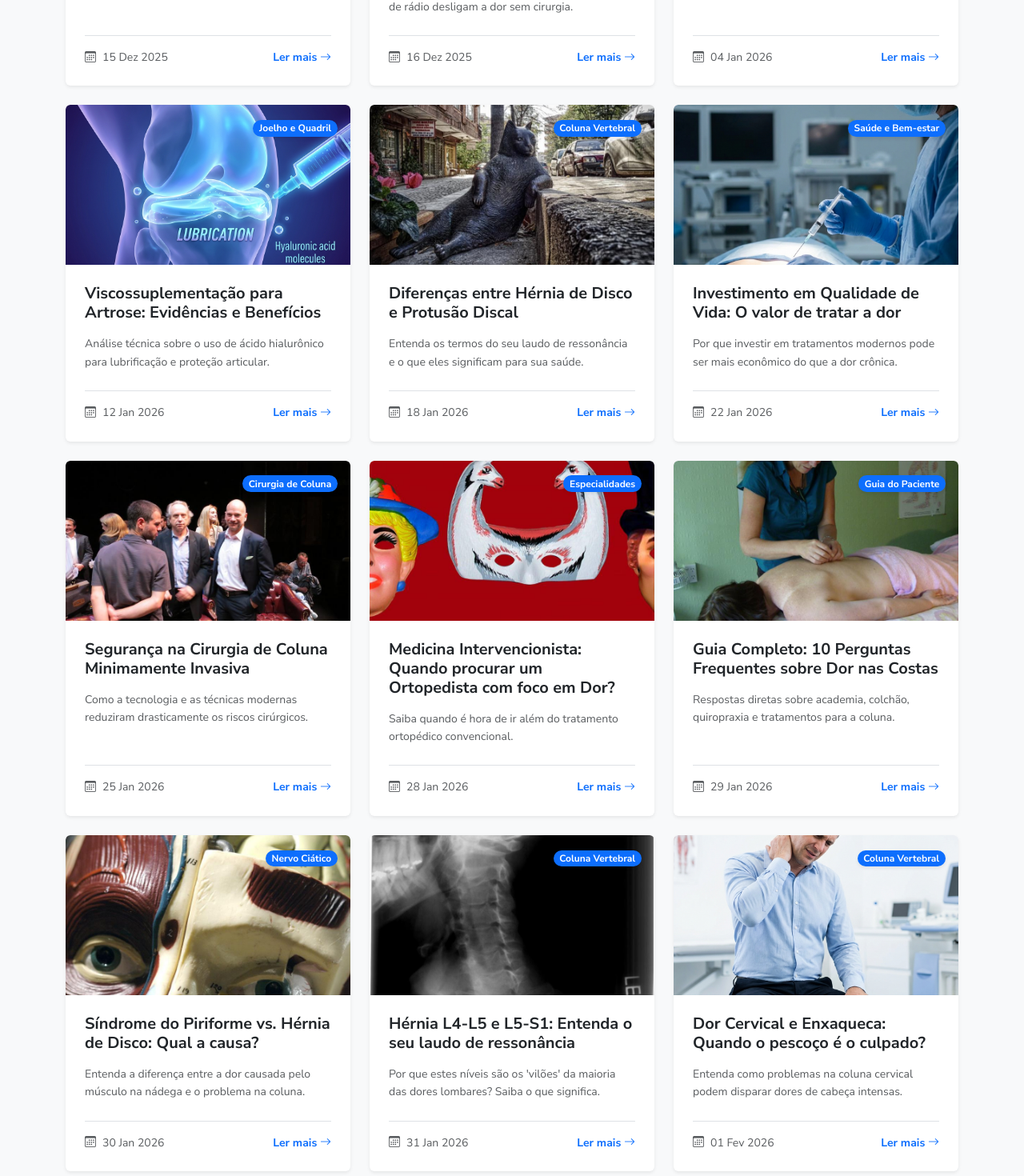
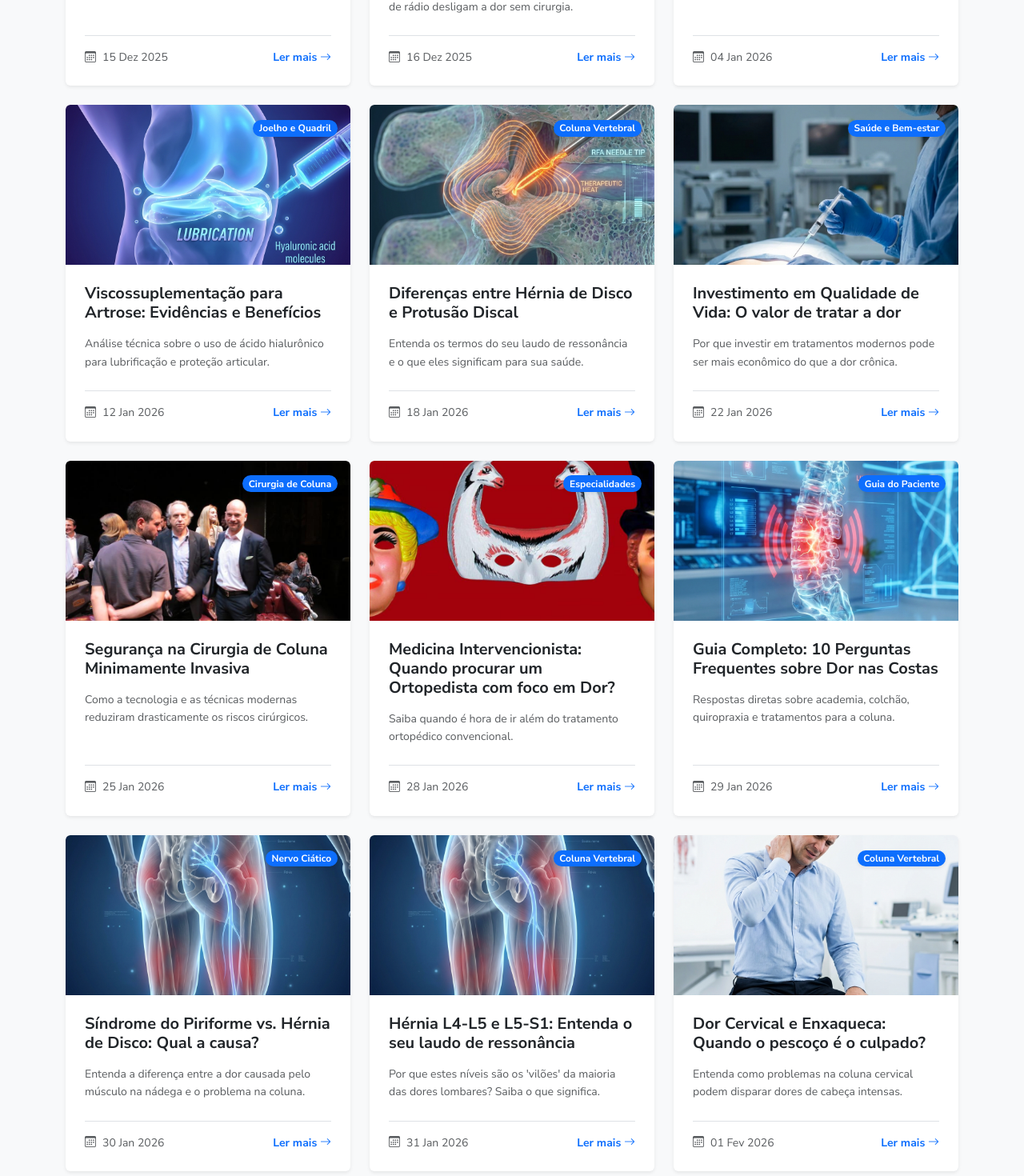
Before and after one commit to benedetjv/teste-site, a Next.js app: page /blog in a window 1280 px wide. Shown: the part 2299-3769 px from the top of the page at 80% size. Built offline with nearby package versions, Linux system fonts and the light colour scheme.

Commit message:
Replace low-quality stock placeholders with best-fit high-quality AI images

```diff
--- a/src/app/blog/page.tsx
+++ b/src/app/blog/page.tsx
@@ -74,7 +74,7 @@ const posts = [
         excerpt: "Entenda os termos do seu laudo de ressonância e o que eles significam para sua saúde.",
         date: "18 Jan 2026",
         category: "Coluna Vertebral",
-        image: "/img/blog/herniated-disc-mri.jpg",
+        image: "/img/blog/radiofrequency-spine.png",
         relatedRegions: ['lumbar-back', 'cervical-back', 'thoracic-back']
     },
     {
@@ -110,7 +110,7 @@ const posts = [
         excerpt: "Respostas diretas sobre academia, colchão, quiropraxia e tratamentos para a coluna.",
         date: "29 Jan 2026",
         category: "Guia do Paciente",
-        image: "/img/blog/chronic-pain-faq.jpg",
+        image: "/img/blog/red-flags-spine.png",
         relatedRegions: ['lumbar-back', 'thoracic-back', 'cervical-back', 'abdomen']
     },
     {
@@ -119,7 +119,7 @@ const posts = [
         excerpt: "Entenda a diferença entre a dor causada pelo músculo na nádega e o problema na coluna.",
         date: "30 Jan 2026",
         category: "Nervo Ciático",
-        image: "/img/blog/piriformis.jpg",
+        image: "/img/blog/sciatica-relief.png",
         relatedRegions: ['glute-left', 'glute-right', 'lumbar-back', 'sciatica-left', 'sciatica-right']
     },
     {
@@ -128,7 +128,7 @@ const posts = [
         excerpt: "Por que estes níveis são os 'vilões' da maioria das dores lombares? Saiba o que significa.",
         date: "31 Jan 2026",
         category: "Coluna Vertebral",
-        image: "/img/blog/spinal-stenosis.jpg",
+        image: "/img/blog/sciatica-relief.png",
         relatedRegions: ['lumbar-back', 'sciatica-left', 'sciatica-right']
     },
     {
@@ -146,7 +146,7 @@ const posts = [
         excerpt: "Saiba por que o cansaço nas pernas ao caminhar pode ter origem em um estreitamento na coluna.",
         date: "02 Fev 2026",
         category: "Coluna Vertebral",
-        image: "/img/blog/spinal-canal.jpg",
+        image: "/img/blog/sciatica-relief.png",
         relatedRegions: ['lumbar-back', 'calf-left', 'calf-right', 'sciatica-left', 'sciatica-right']
     },
     {
@@ -173,7 +173,7 @@ const posts = [
         excerpt: "Muitos pacientes confundem os dois quadros. Saiba como identificar os pontos gatilho.",
         date: "05 Fev 2026",
         category: "Dúvidas Frequentes",
-        image: "/img/blog/fibromyalgia-back.jpg",
+        image: "/img/blog/red-flags-spine.png",
         relatedRegions: ['neck-front', 'thoracic-back', 'lumbar-back', 'glute-left', 'shoulder-left']
     },
     {
@@ -209,7 +209,7 @@ const posts = [
         excerpt: "Entenda por que essas expansões ósseas aparecem na coluna e como aliviar a dor sem cirurgia.",
         date: "10 Fev 2026",
         category: "Coluna Vertebral",
-        image: "/img/blog/osteophyte.jpg",
+        image: "/img/blog/radiofrequency-spine.png",
         relatedRegions: ['lumbar-back', 'cervical-back', 'thoracic-back']
     },
     {
@@ -263,7 +263,7 @@ const posts = [
         excerpt: "Sente dor ao levantar da cadeira ou subir escadas? Pode ser inflamação na junta sacroilíaca.",
         date: "17 Fev 2026",
         category: "Coluna Vertebral",
-        image: "/img/blog/sacroiliac.jpg",
+        image: "/img/blog/sciatica-relief.png",
         relatedRegions: ['glute-left', 'glute-right', 'lumbar-back']
     },
     {
@@ -299,7 +299,7 @@ const posts = [
         excerpt: "Entenda a Síndrome da Falha Cirúrgica e as opções de medicina intervencionista pós-artrodese.",
         date: "21 Fev 2026",
         category: "Coluna Vertebral",
-        image: "/img/blog/post-surgery-spine.jpg",
+        image: "/img/blog/spinal-block-procedure.png",
         relatedRegions: ['lumbar-back', 'cervical-back']
     },
     {
@@ -353,7 +353,7 @@ const posts = [
         excerpt: "O nome assusta, mas é um processo comum de desgaste. Saiba como tratar a dor associada a esse laudo.",
         date: "28 Fev 2026",
         category: "Coluna Vertebral",
-        image: "/img/blog/spine-arthrosis.jpg",
+        image: "/img/blog/radiofrequency-spine.png",
         relatedRegions: ['lumbar-back', 'thoracic-back', 'cervical-back']
     },
     {
@@ -380,7 +380,7 @@ const posts = [
         excerpt: "Decifre o código de diagnóstico no seu atestado médico e entenda o que ele diz sobre sua coluna.",
         date: "03 Mar 2026",
         category: "Guia do Paciente",
-        image: "/img/blog/medical-report.jpg",
+        image: "/img/blog/red-flags-spine.png",
         relatedRegions: ['lumbar-back', 'cervical-back', 'sciatica-left', 'sciatica-right']
     },
     {
@@ -389,7 +389,7 @@ const posts = [
         excerpt: "Nem toda dor que desce para a perna é hérnia de disco. Conheça as 3 causas principais.",
         date: "04 Mar 2026",
         category: "Coluna Vertebral",
-        image: "/img/blog/sciatica.jpg",
+        image: "/img/blog/sciatica-relief.png",
         relatedRegions: ['lumbar-back', 'sciatica-left', 'sciatica-right', 'glute-left']
     },
     {
@@ -398,7 +398,7 @@ const posts = [
         excerpt: "Saiba como proteger sua coluna ao malhar e entenda quando a dor indica uma lesão real.",
         date: "05 Mar 2026",
         category: "Medicina do Esporte",
-        image: "/img/blog/rowing-pain.jpg",
+        image: "/img/blog/red-flags-spine.png",
         relatedRegions: ['lumbar-back', 'sciatica-left', 'sciatica-right']
     },
 ];
```
